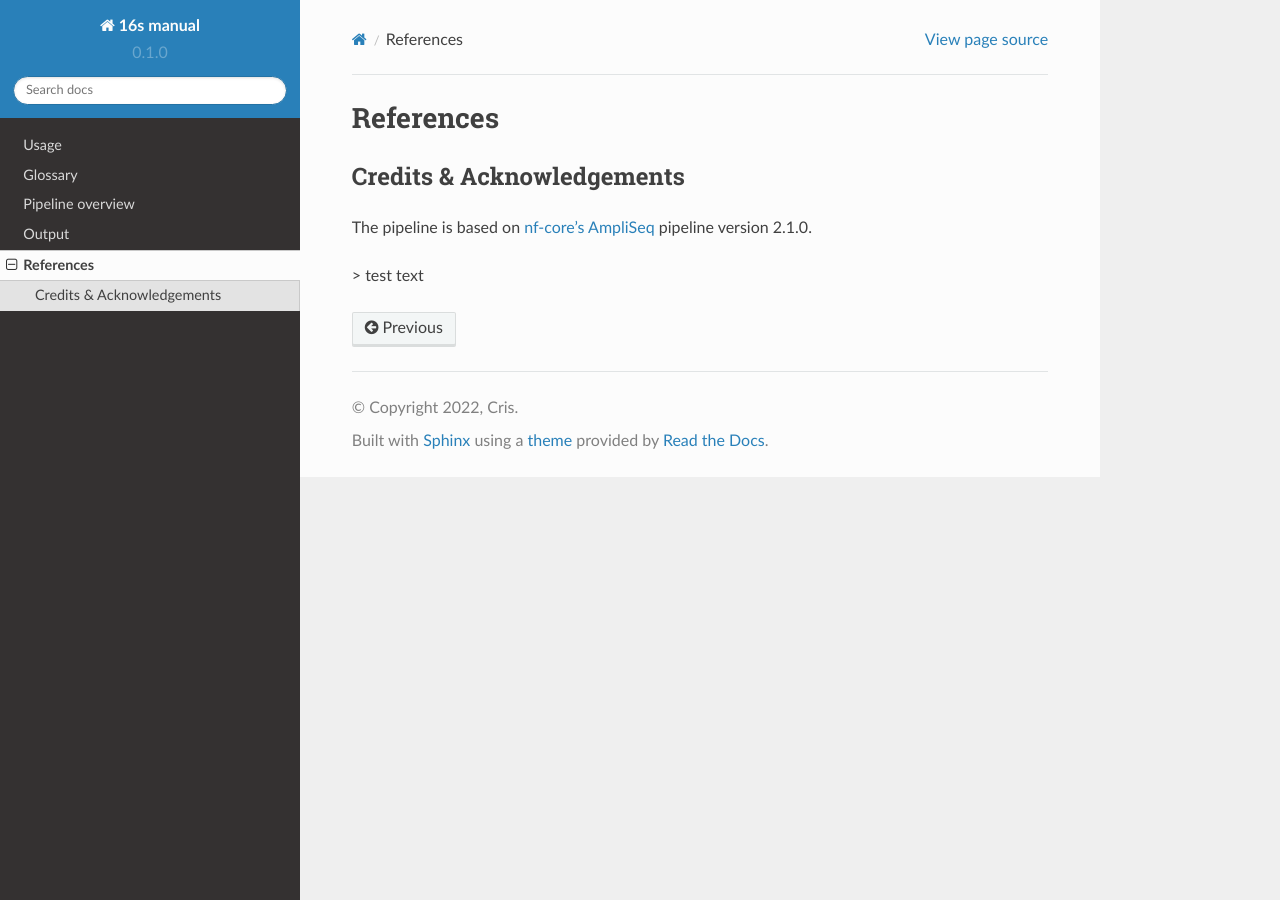
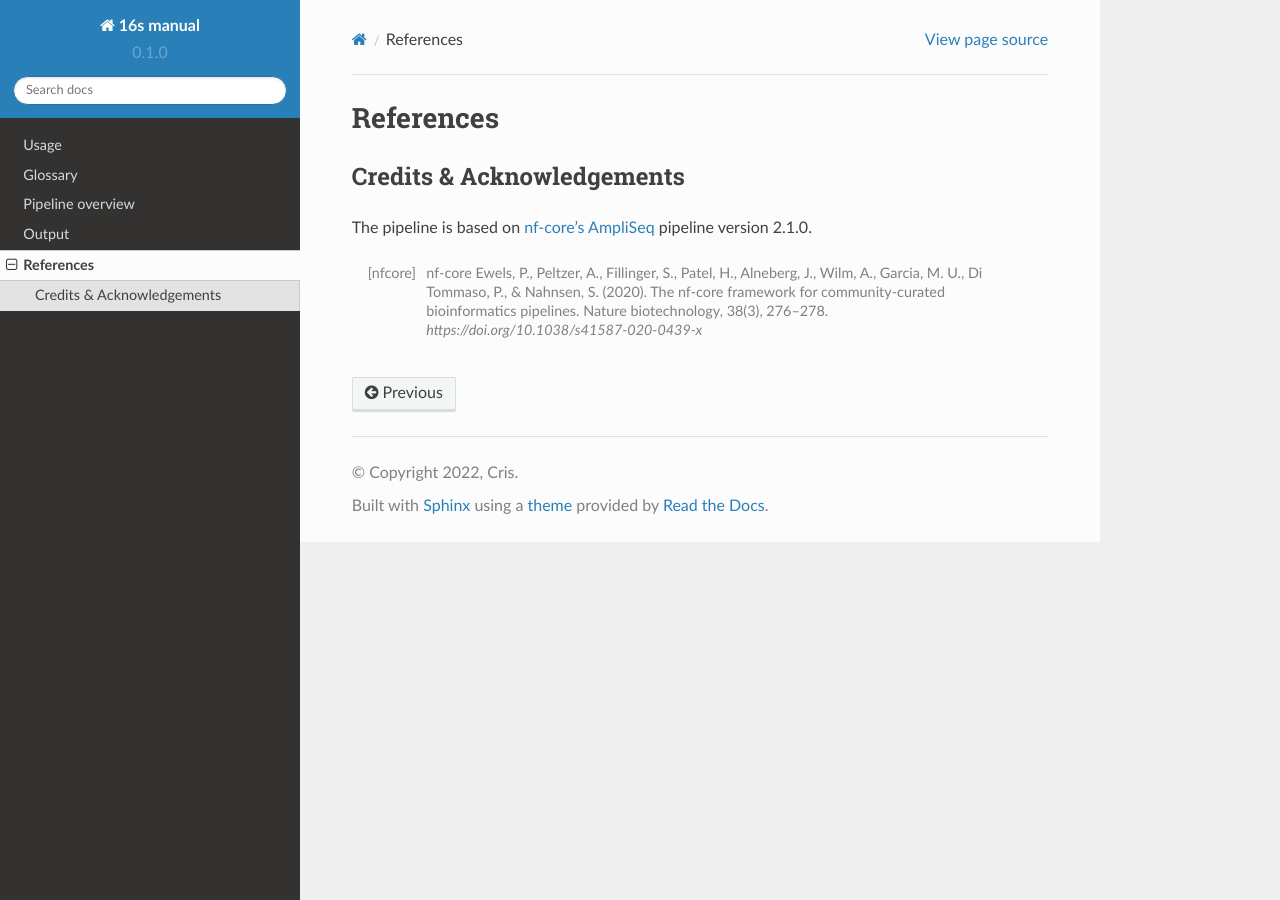
Before and after one commit to Flomics/16s-metagenomics-manual, a Sphinx documentation site: the page built from docs/source/references.rst, in a window 1280 px wide. Built offline with Sphinx 7.4.7 and the Read the Docs theme 2.0.0, drawn with Linux system fonts in a browser that asks for light colours.

Commit message:
adding references

```diff
--- a/docs/source/references.rst
+++ b/docs/source/references.rst
@@ -6,4 +6,5 @@ Credits & Acknowledgements
 
 The pipeline is based on `nf-core's <https://pubmed.ncbi.nlm.nih.gov/32055031/>`_ `AmpliSeq <https://nf-co.re/ampliseq/2.1.0>`_ pipeline version 2.1.0.
 
-> test text
+.. [nfcore] nf-core
+    Ewels, P., Peltzer, A., Fillinger, S., Patel, H., Alneberg, J., Wilm, A., Garcia, M. U., Di Tommaso, P., & Nahnsen, S. (2020). The nf-core framework for community-curated bioinformatics pipelines. Nature biotechnology, 38(3), 276–278. `https://doi.org/10.1038/s41587-020-0439-x`
```
